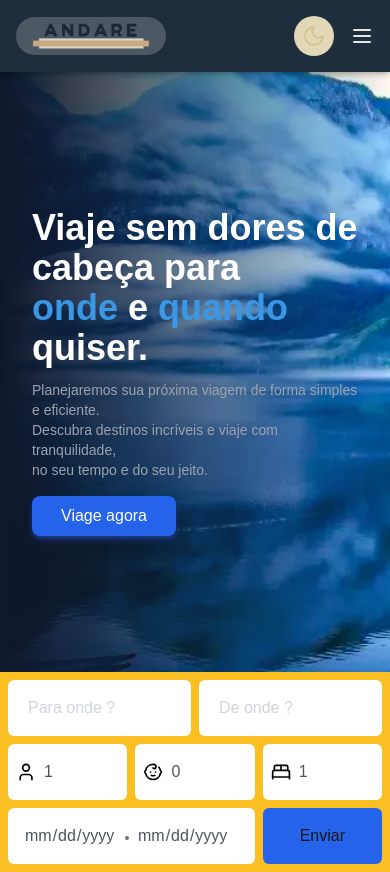
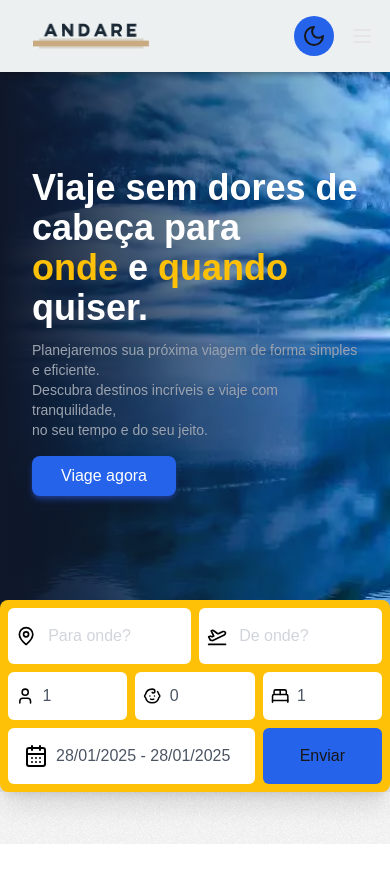
Before and after one commit to Caio-Marianni/Andare, a Next.js app: page / in a window 390 px wide. After the commit the page ends 844 px from the top, so only its background shows below. Built offline with nearby package versions, Linux system fonts and the light colour scheme.

Commit message:
v.0.4.0 Color refactor Data changes in the from components changing colors and make more usable in mobile

```diff
--- a/package.json
+++ b/package.json
@@ -14,6 +14,7 @@
     "lucide-react": "^0.456.0",
     "next": "^15.1.6",
     "react": "^18.3.1",
+    "react-date-range": "^2.0.1",
     "react-dom": "^18.3.1",
     "react-redux": "^9.1.2"
   },
@@ -21,6 +22,7 @@
     "@types/js-cookie": "^3.0.6",
     "@types/node": "^20",
     "@types/react": "^18",
+    "@types/react-date-range": "^1.4.9",
     "@types/react-dom": "^18",
     "eslint": "^8",
     "eslint-config-next": "15.0.2",
--- a/src/app/components/Form.tsx
+++ b/src/app/components/Form.tsx
@@ -1,120 +1,156 @@
 "use client";
 
-import { Baby, BedDouble, CalendarDays, LucidePlaneTakeoff, LucideUser, MapPin } from "lucide-react";
-import React, { useState } from "react";
+import { useState, useEffect, useRef } from "react";
+import { DateRange } from "react-date-range";
+import "react-date-range/dist/styles.css";
+import "react-date-range/dist/theme/default.css";
+import { Baby, BedDouble, LucidePlaneTakeoff, LucideUser, MapPin, CalendarDays, X } from "lucide-react";
+import { format } from "date-fns";
 
 const Form: React.FC = () => {
   const [destination, setDestination] = useState("");
   const [numAdults, setNumAdults] = useState(1);
   const [numChildren, setNumChildren] = useState(0);
   const [numRooms, setNumRooms] = useState(1);
-  const [departureDate, setDepartureDate] = useState("");
-  const [returnDate, setReturnDate] = useState("");
   const [origin, setOrigin] = useState("");
+  const [showCalendar, setShowCalendar] = useState(false);
 
-  const formatDate = (dateString: string) => {
-    if (!dateString) return "";
-    const [year, month, day] = dateString.split("-");
-    return `${day}/${month}/${year}`;
-  };
+  // Estado do calendário
+  const [dateRange, setDateRange] = useState([
+    {
+      startDate: new Date(),
+      endDate: new Date(),
+      key: "selection",
+    },
+  ]);
+
+  // Referência para o calendário
+  const calendarRef = useRef<HTMLDivElement>(null);
+
+  // Fechar o calendário ao clicar fora dele
+  useEffect(() => {
+    const handleClickOutside = (event: MouseEvent) => {
+      if (calendarRef.current && !calendarRef.current.contains(event.target as Node)) {
+        setShowCalendar(false);
+      }
+    };
+
+    if (showCalendar) {
+      document.addEventListener("mousedown", handleClickOutside);
+    } else {
+      document.removeEventListener("mousedown", handleClickOutside);
+    }
+
+    return () => {
+      document.removeEventListener("mousedown", handleClickOutside);
+    };
+  }, [showCalendar]);
 
   const handleSubmit = (event: React.FormEvent) => {
     event.preventDefault();
+
+    const formatDate = (date: Date) => format(date, "dd/MM/yyyy");
+
     const message =
-    `Olá, gostaria de saber mais sobre uma viagem para *${destination}*\n` +
-    `🛏️ Quantidade de quartos: *${numRooms}*\n` +
-    `▫️ Quantidade de adultos: *${numAdults}*\n` +
-    `▫️ Quantidade de crianças: *${numChildren}*\n` +
-    `📆 A viagem seria de *${origin}* para *${destination}*,\n` +
-    `🚩 com ida em *${formatDate(departureDate)}* e volta em *${formatDate(returnDate)}*.`;
+      `Olá, gostaria de saber mais sobre uma viagem para *${destination}*\n` +
+      `🛏️ Quartos: *${numRooms}*\n` +
+      `▫️ Adultos: *${numAdults}*\n` +
+      `▫️ Crianças: *${numChildren}*\n` +
+      `📆 Viagem de *${origin}* para *${destination}*\n` +
+      `🚩 Ida: *${formatDate(dateRange[0].startDate)}*, Volta: *${formatDate(dateRange[0].endDate)}*`;
+
     const whatsappUrl = `https://api.whatsapp.com/send?phone=556296794984&text=${encodeURIComponent(message)}`;
     window.open(whatsappUrl, "_blank");
   };
 
   return (
-    <div className="relative h-auto sm:h-0 items-center justify-center flex">
-      <form onSubmit={handleSubmit} className="grid grid-cols-6 md:grid-cols-6 grid-rows-3 md:grid-rows-2 gap-2 container sm:mx-4 p-2 bg-amber-400 rounded-none sm:rounded-lg z-10 shadow-xl">
-        {/* 1 */}
-        <label className="flex gap-1 items-center bg-white p-2 rounded-md col-span-3 overflow-hidden">
+    <div className="relative h-auto sm:h-0 flex items-center justify-center">
+      <form onSubmit={handleSubmit} className="grid grid-cols-6 gap-2 container sm:mx-4 p-2 bg-secondary-500 rounded-lg shadow-xl z-10">
+        {/* Destino */}
+        <label className="flex gap-1 items-center bg-white p-2 rounded-md col-span-3">
           <MapPin size={24} color="black" />
           <input
-            placeholder="Para onde ?"
+            placeholder="Para onde?"
             type="text"
             value={destination}
             onChange={(e) => setDestination(e.target.value)}
-            className="p-2 rounded-md border-none outline-none text-gray-600 placeholder-gray-300"
+            className="p-2 rounded-md border-none outline-none text-gray-600 placeholder-gray-300 w-full"
           />
         </label>
-        {/* 2 */}
-        <label className="flex gap-1 items-center bg-white p-2 rounded-md col-span-3 col-start-4 overflow-hidden">
+
+        {/* Origem */}
+        <label className="flex gap-1 items-center bg-white p-2 rounded-md col-span-3">
           <LucidePlaneTakeoff size={24} color="black" />
           <input
-            placeholder="De onde ?"
+            placeholder="De onde?"
             type="text"
             value={origin}
             onChange={(e) => setOrigin(e.target.value)}
-            className="p-2 rounded-md border-none outline-none text-gray-600 placeholder-gray-300"
+            className="p-2 rounded-md border-none outline-none text-gray-600 placeholder-gray-300 w-full"
           />
         </label>
-        {/* 3 */}
-        <label className="flex gap-1 items-center bg-white p-2 rounded-md row-start-2 col-span-2 md:col-span-1">
+
+        {/* Adultos */}
+        <label className="flex gap-1 items-center bg-white p-2 rounded-md col-span-2 md:col-span-1">
           <LucideUser size={24} color="black" />
-          <input
-            type="number"
-            value={numAdults}
-            onChange={(e) => setNumAdults(Number(e.target.value))}
-            min="1"
-            className="w-[90%] p-1 rounded-md border-none outline-none text-gray-600 placeholder-gray-300"
-          />
-        </label>
-        {/* 4 */}
-        <label className="flex gap-1 items-center bg-white p-2 rounded-md row-start-2 col-span-2 md:col-span-1">
-          <Baby size={24} color="black" />
-          <input
-            type="number"
-            value={numChildren}
-            onChange={(e) => setNumChildren(Number(e.target.value))}
-            min="0"
-            className="w-[90%] p-1 rounded-md border-none outline-none text-gray-600 placeholder-gray-300"
-          />
-        </label>
-        {/* 5 */}
-        <label className="flex gap-1 items-center bg-white p-2 rounded-md row-start-2 col-span-2 md:col-span-1">
-          <BedDouble size={24} color="black" />
-          <input
-            type="number"
-            value={numRooms}
-            onChange={(e) => setNumRooms(Number(e.target.value))}
-            min="1"
-            className="w-[90%] p-1 rounded-md border-none outline-none text-gray-600 placeholder-gray-300"
-          />
-        </label>
-        {/* 6 */}
-        <label className="flex items-center bg-white p-2 rounded-md col-span-4 md:col-span-2 md:col-start-4 row-start-3 md:row-start-2 overflow-hidden">
-          <CalendarDays size={24} color="black" />
-          <input
-            type="date"
-            value={departureDate}
-            onChange={(e) => setDepartureDate(e.target.value)}
-            className="pl-2 rounded-md border-none outline-none text-gray-600 placeholder-gray-300"
-          />
-          {/* Hidden calendar icon */}
-          <div className="relative">
-            <hr className="absolute -left-8 border-gray-500 border-2  rounded-3xl bg-white tranla z-10" />
-          </div>
-          <input
-            type="date"
-            value={returnDate}
-            onChange={(e) => setReturnDate(e.target.value)}
-            className="rounded-md border-none outline-none text-gray-600 placeholder-gray-300 -translate-x-5"
-          />
-          {/* Hidden calendar icon */}
-          <div className="relative ">
-            <hr className="absolute -left-8 border-none bg-white p-3 -translate-x-2 -translate-y-2 z-10" />
-          </div>
+          <input type="number" value={numAdults} onChange={(e) => setNumAdults(Number(e.target.value))} min="1" className="w-full p-1 rounded-md border-none outline-none text-gray-600" />
         </label>
 
-        <button type="submit" className="bg-blue-600 hover:bg-blue-800 px-4 py-2 rounded-md transition-all duration-300 col-span-2 col-start-5 row-start-3 md:row-start-2 md:col-start-6 md:col-span-1">
+        {/* Crianças */}
+        <label className="flex gap-1 items-center bg-white p-2 rounded-md col-span-2 md:col-span-1">
+          <Baby size={24} color="black" />
+          <input type="number" value={numChildren} onChange={(e) => setNumChildren(Number(e.target.value))} min="0" className="w-full p-1 rounded-md border-none outline-none text-gray-600" />
+        </label>
+
+        {/* Quartos */}
+        <label className="flex gap-1 items-center bg-white p-2 rounded-md col-span-2 md:col-span-1">
+          <BedDouble size={24} color="black" />
+          <input type="number" value={numRooms} onChange={(e) => setNumRooms(Number(e.target.value))} min="1" className="w-full p-1 rounded-md border-none outline-none text-gray-600" />
+        </label>
+
+        {/* Seleção de Período - Calendário */}
+        <div className="relative col-span-4 md:col-span-2">
+          <button type="button" className="flex items-center bg-white p-4 rounded-md w-full text-gray-600" onClick={() => setShowCalendar(true)}>
+            <CalendarDays size={24} color="black" />
+            <span className="ml-2">
+              {format(dateRange[0].startDate, "dd/MM/yyyy")} - {format(dateRange[0].endDate, "dd/MM/yyyy")}
+            </span>
+          </button>
+
+          {/* Painel do Calendário */}
+          {showCalendar && (
+            <div ref={calendarRef} className="absolute top-full mt-4 z-50 bg-white shadow-lg rounded-lg p-2">
+              {/* Botão de Fechar */}
+              <div className="flex justify-end">
+                <button className="p-1 text-gray-600 hover:text-red-500 transition" onClick={() => setShowCalendar(false)}>
+                  <X size={20} />
+                </button>
+              </div>
+
+              <DateRange
+                editableDateInputs={false}
+                onChange={(item) =>
+                  setDateRange([
+                    {
+                      startDate: item.selection.startDate || new Date(),
+                      endDate: item.selection.endDate || new Date(),
+                      key: item.selection.key || "selection",
+                    },
+                  ])
+                }
+                moveRangeOnFirstSelection={false}
+                ranges={dateRange}
+                months={1}
+                direction="horizontal"
+                showMonthAndYearPickers={true} // Permite trocar o mês e o ano
+                className="border rounded-md"
+              />
+            </div>
+          )}
+        </div>
+
+        {/* Botão Enviar */}
+        <button type="submit" className="bg-blue-600 hover:bg-blue-800 px-4 py-2 rounded-md transition-all duration-300 col-span-2  md:col-span-1">
           Enviar
         </button>
       </form>
@@ -123,15 +159,3 @@ const Form: React.FC = () => {
 };
 
 export default Form;
-
-// <form onSubmit={handleSubmit}>
-//   <label>
-//     Destino:
-//     <input
-//       type="text"
-//       value={destination}
-//       onChange={(e) => setDestination(e.target.value)}
-//     />
-//   </label>
-//   <button type="submit">Enviar</button>
-// </form>
--- a/src/app/components/Hero.tsx
+++ b/src/app/components/Hero.tsx
@@ -2,7 +2,7 @@ import React from "react";
 
 const Hero = () => {
   return (
-    <div className="relative w-full h-[600px] bg-cover" style={{ backgroundImage: "url('./backgrounds/background1.webp')" }}>
+    <div className="relative top-8 sm:top-0 w-full h-[600px] bg-cover" style={{ backgroundImage: "url('./backgrounds/background1.webp')" }}>
       {/* Shadow */}
       <div className="absolute w-full h-full bg-gradient-to-r from-slate-900 to-[#ffffff00]"></div>
       {/* Text */}
--- a/src/app/components/Navbar.tsx
+++ b/src/app/components/Navbar.tsx
@@ -4,7 +4,7 @@ import { useState } from "react";
 import { Menu, X } from "lucide-react";
 import NavElements from "./utils/NavElements";
 import MobileMenu from "./utils/MobileMenu";
-import Image from "next/image"; // Importação do componente Image
+import Image from "next/image";
 import ThemeToggle from "./utils/ThemeSwitcher";
 import Link from "next/link";
 
@@ -12,12 +12,12 @@ const Navbar = () => {
   const [isMenuOpen, setIsMenuOpen] = useState(false);
 
   return (
-    <nav className="relative bg-accent-200 shadow-md z-40">
+    <nav className="fixed top-0 w-full bg-light-400 dark:bg-dark-800 shadow-md z-40">
       <div className="container w-full flex items-center justify-between p-4 bg-accent-200 shadow-md xl:shadow-none z-20">
         {/* Logo */}
         <Link href="/">
           <Image
-            className="flex items-center gap-2 px-4 py-1 bg-white bg-opacity-20 hover:bg-opacity-10 transition-all duration-200 rounded-full"
+            className="flex items-center gap-2 px-4 py-1 dark:bg-white hover:bg-opacity-10 transition-all duration-200 rounded-full"
             src="/logo2.png"
             alt="Logo"
             width={150}
@@ -36,7 +36,7 @@ const Navbar = () => {
             href="https://wa.me/556296794984"
             target="_blank"
             rel="noopener noreferrer"
-            className="hidden sm:block px-4 py-2 bg-primary-500 text-neutral-50 rounded-lg shadow-md hover:bg-primary-600 transition"
+            className="hidden sm:block px-4 py-2 bg-blue-600 hover:bg-blue-800 text-neutral-50 rounded-lg shadow-md transition"
           >
             Entre em Contato
           </a>
--- a/src/app/components/utils/MobileMenu.tsx
+++ b/src/app/components/utils/MobileMenu.tsx
@@ -10,7 +10,7 @@ const MobileMenu: React.FC<MobileMenuProps> = ({ isOpen }) => {
     <div
       className={`${
         isOpen ? "translate-y-0 opacity-100" : "-translate-y-full opacity-0"
-      } xl:hidden block absolute top-16 left-0 w-full bg-accent-400 shadow-md transform transition-all duration-300 ease-in-out -z-10`}
+      } xl:hidden block absolute top-18 left-0 w-full bg-light-500 dark:bg-dark-900 shadow-md transform transition-all duration-300 ease-in-out -z-40`}
     >
       <div className="flex flex-col gap-4 p-4">
         <NavElements />
@@ -19,7 +19,7 @@ const MobileMenu: React.FC<MobileMenuProps> = ({ isOpen }) => {
         href="https://wa.me/556296794984"
         target="_blank"
         rel="noopener noreferrer"
-        className="block text-center px-4 py-2 bg-primary-500 text-neutral-50 shadow-md hover:bg-primary-700 transition"
+        className="block text-center px-4 py-2 bg-blue-600 text-neutral-50 shadow-md hover:bg-blue-800 transition"
       >
         Entre em Contato
       </a>
--- a/src/app/components/utils/NavElements.tsx
+++ b/src/app/components/utils/NavElements.tsx
@@ -19,7 +19,7 @@ const NavElements: React.FC<NavElementsProps> = ({ className }) => {
         <li key={item.label}>
           <a
             href={item.href}
-            className="text-neutral-200 hover:text-primary-500 transition-colors font-medium"
+            className="text-neutral-400 hover:text-neutral-950 dark:text-neutral-400 hover:dark:text-neutral-100 transition-colors font-medium"
           >
             {item.label}
           </a>
--- a/src/app/components/utils/ThemeSwitcher.tsx
+++ b/src/app/components/utils/ThemeSwitcher.tsx
@@ -32,7 +32,7 @@ const ThemeToggle: React.FC = () => {
   }, [dispatch]);
 
   return (
-    <button onClick={handleToggleTheme} className="bg-primary-200 rounded-full p-2 text-primary-300 hover:text-primary-600 hover:bg-primary-200 transition-all duration-300">
+    <button onClick={handleToggleTheme} className="rounded-full p-2 bg-blue-600 hover:bg-blue-800 transition-all duration-300">
       {theme === "light" ? (
         <Moon size={24} />
       ) : (
--- a/tailwind.config.ts
+++ b/tailwind.config.ts
@@ -11,53 +11,56 @@ const config: Config = {
     extend: {
       colors: {
         primary: {
-          50: "#f8f2e1", // Muito claro
-          100: "#f0e4bc", // Claro
-          200: "#e2d7b7", // Versão mais clara
-          300: "#d3c78f", // Mais suave
-          400: "#caaa81", // Bege principal
-          500: "#b18c6b", // Levemente mais escuro
-          600: "#a48d68", // Versão mais escura
-          700: "#8e7a56", // Escuro
-          800: "#7a6644", // Muito escuro
-          900: "#65533a", // Preto amarelado
+          50: "#e3f2fd",
+          100: "#bbdefb",
+          200: "#90caf9",
+          300: "#64b5f6",
+          400: "#42a5f5",
+          500: "#2196f3",
+          600: "#1e88e5",
+          700: "#1976d2",
+          800: "#1565c0",
+          900: "#0d47a1",
+          950: "#072e6a",
         },
         secondary: {
-          50: "#e1f4fe", // Muito claro
-          100: "#bfe6fd", // Claro
-          200: "#85cefd", // Azul claro
-          300: "#69c0fd", // Mais suave
-          400: "#53b5fc", // Azul vibrante
-          500: "#3a97e5", // Levemente mais escuro
-          600: "#3695d3", // Azul mais escuro
-          700: "#2a75b2", // Escuro
-          800: "#1e5b91", // Muito escuro
-          900: "#154577", // Azul profundo
+          50: "#fff8e1",
+          100: "#ffecb3",
+          200: "#ffe082",
+          300: "#ffd54f",
+          400: "#ffca28",
+          500: "#ffc107",
+          600: "#ffb300",
+          700: "#ffa000",
+          800: "#ff8f00",
+          900: "#ff6f00",
+          950: "#cc5800",
         },
-        accent: {
-          50: "#2a3a47", // Muito claro
-          100: "#243544", // Versão mais clara
-          200: "#1f2e3c", // Mais suave
-          300: "#1a2835", // Cinza-azulado escuro
-          400: "#161e2b", // Escuro
-          500: "#10171f", // Versão mais escura
-          600: "#0c1215", // Muito escuro
-          700: "#0a0f13", // Profundo
-          800: "#080c11", // Intenso
-          900: "#060a0e", // Preto com um toque de cinza
+        dark: {
+          50: "#f5f5f5",
+          100: "#e0e0e0",
+          200: "#bdbdbd",
+          300: "#9e9e9e",
+          400: "#757575",
+          500: "#616161",
+          600: "#4c4c4c",
+          700: "#424242",
+          800: "#2c3e50",
+          900: "#1f2933",
+          950: "#12171d",
         },
-        background: {
-          DEFAULT: "#f4f4f4", // Cor de fundo principal
-          dark: "#121212", // Fundo escuro (modo noturno)
-        },
-        text: {
-          DEFAULT: "#333333", // Texto principal
-          light: "#f1f1f1", // Texto claro
-          dark: "#ffffff", // Texto escuro (modo noturno)
-        },
-        border: {
-          DEFAULT: "#e0e0e0", // Bordas padrão
-          dark: "#303030", // Bordas no modo escuro
+        light: {
+          50: "#ffffff",
+          100: "#fafafa",
+          200: "#f5f5f5",
+          300: "#f0f0f0",
+          400: "#ecf0f1",
+          500: "#dde2e4",
+          600: "#c0c4c6",
+          700: "#a3a7a9",
+          800: "#878b8d",
+          900: "#6a6e70",
+          950: "#4d5153",
         },
       },
       fontFamily: {
```
Also changed, not shown: 1 other file (tests, documents, lock files or other folders).
